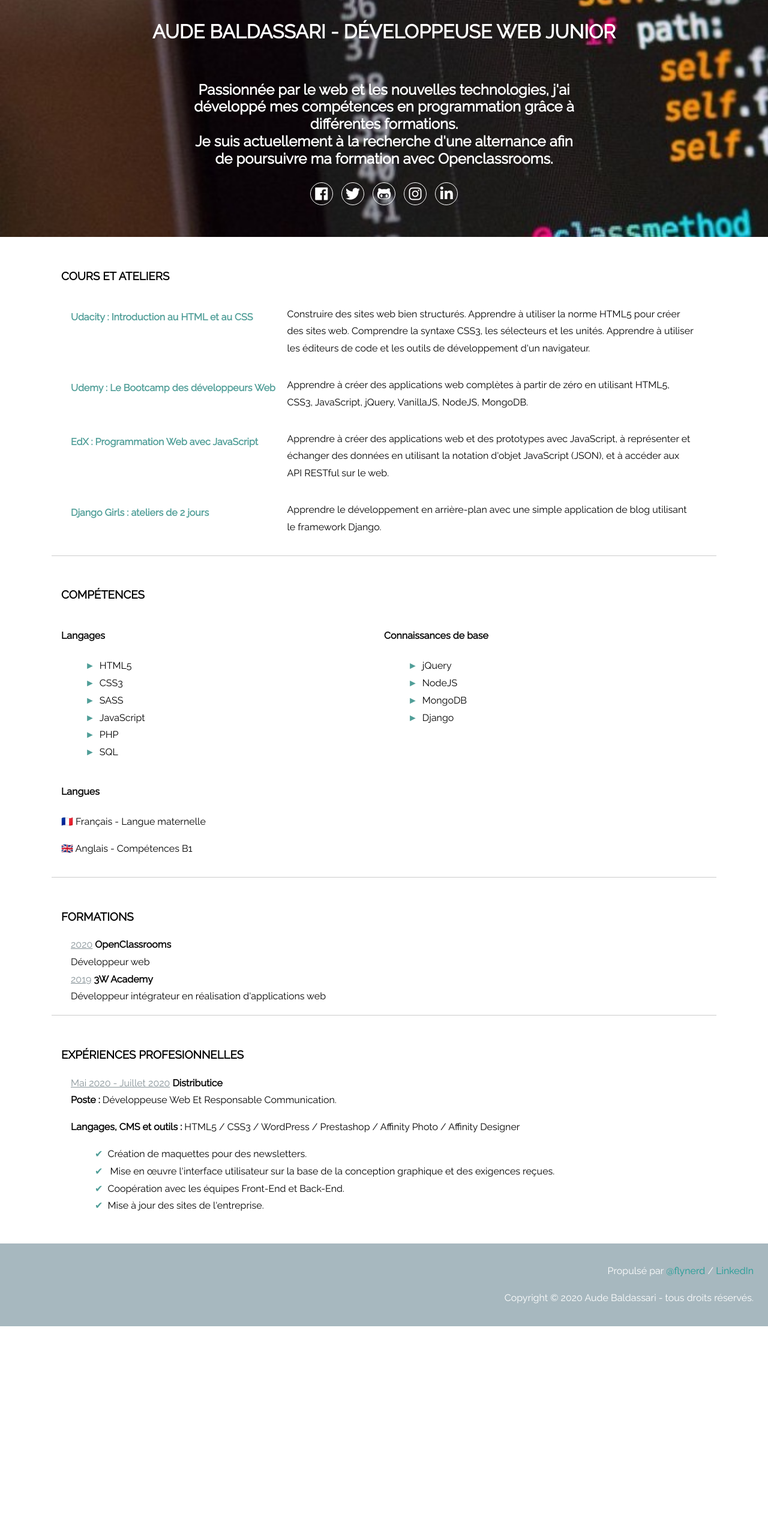
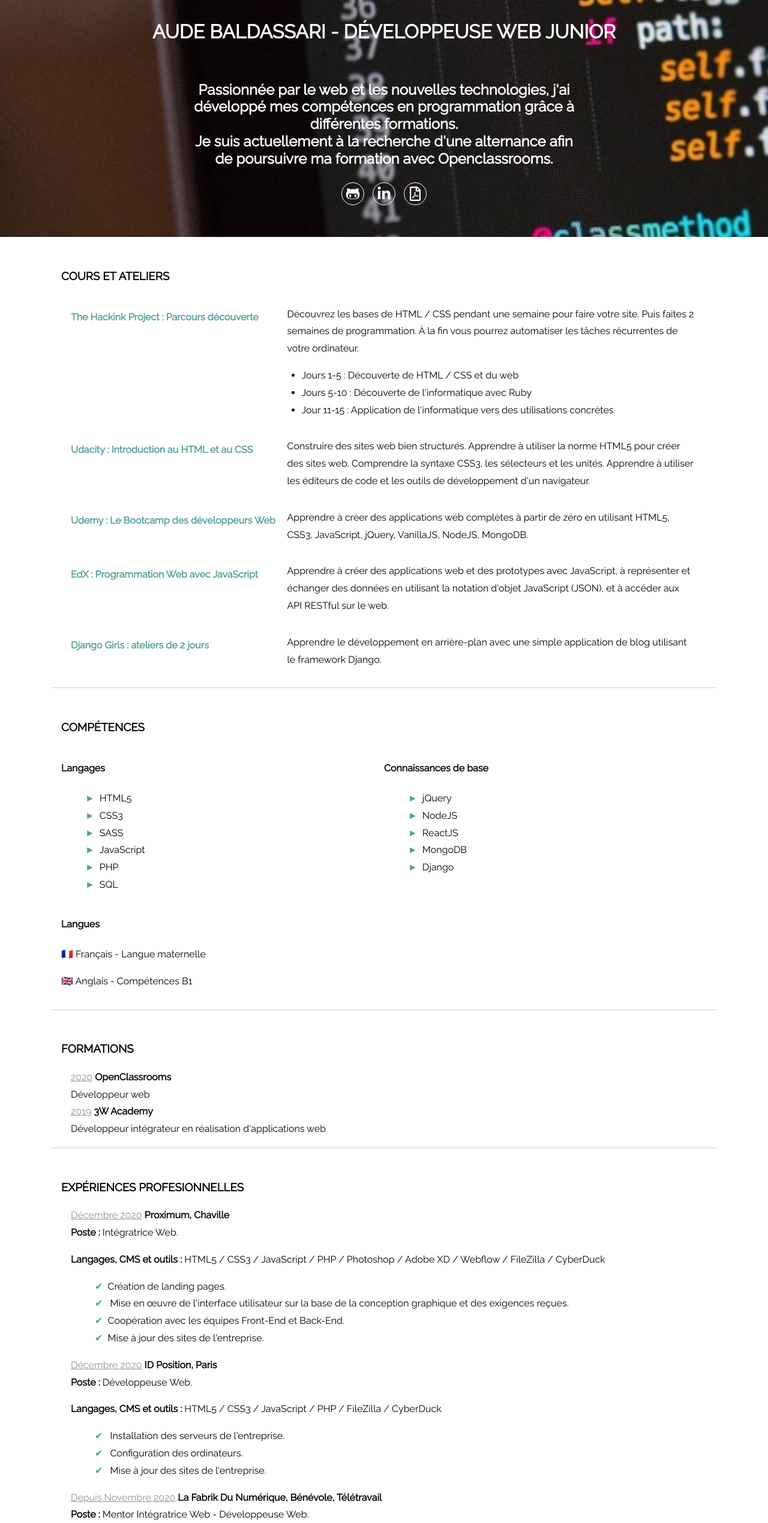
Before and after one commit to audebaldassari/Portfolio, a plain HTML site: page index.html in a window 1280 px wide. Shown: the part 261-2800 px from the top of the page at 60% size. Before the commit the page ends 2472 px from the top, so only its background shows below. Drawn offline with Linux system fonts and the light colour scheme.

Commit message:
Add files via upload

```diff
--- a/css/style.css
+++ b/css/style.css
@@ -73,6 +73,18 @@
 }
 
 .fab {
+  border: 1px solid white;
+  border-radius: 50%;
+  font-size: 1.5em;
+  width: 1.5em;
+  height: 1.5em;
+  line-height: 1.5em;
+  margin: 5px;
+  text-align: center;
+}
+
+.far {
+  color: white;
   border: 1px solid white;
   border-radius: 50%;
   font-size: 1.5em;
--- a/index.html
+++ b/index.html
@@ -32,30 +32,46 @@
       <section>
         <h2>
           Passionnée par le web et les nouvelles technologies, j'ai développé
-          mes compétences en programmation grâce à différentes formations.<br>
+          mes compétences en programmation grâce à différentes formations.<br />
           Je suis actuellement à la recherche d'une alternance afin de
           poursuivre ma formation avec Openclassrooms.
         </h2>
-        <a href="https://www.facebook.com/audebaldassari5/" target="_blank">
-          <i class="fab fa-facebook-f"></i>
-        </a>
-        <a href="https://twitter.com/loutremalefique/" target="_blank">
-          <i class="fab fa-twitter"></i>
-        </a>
         <a href="https://github.com/audebaldassari/" target="_blank">
           <i class="fab fa-github-alt"></i>
         </a>
-        <a href="https://www.instagram.com/audebaldassari/" target="_blank">
-          <i class="fab fa-instagram"></i>
-        </a>
         <a href="https://www.linkedin.com/in/audebaldassari/" target="_blank">
           <i class="fab fa-linkedin-in"></i>
+        </a>
+        <a href="img/CV_Aude_Baldassari_Développeuse_web.pdf" target="_blank">
+          <i class="far fa-file-pdf"></i>
         </a>
       </section>
     </header>
     <main>
       <section>
         <h3>Cours et ateliers</h3>
+        <article class="course">
+          <div class="title">
+            <h4>The Hackink Project : Parcours découverte</h4>
+          </div>
+          <div class="descrition">
+            <p>
+              Découvrez les bases de HTML / CSS pendant une semaine pour faire
+              votre site. Puis faites 2 semaines de programmation. À la fin vous
+              pourrez automatiser les tâches récurrentes de votre ordinateur.
+            </p>
+            <p>
+            <ul>
+              <li>Jours 1-5 : Découverte de HTML / CSS et du web</li>
+              <li>Jours 5-10 : Découverte de l'informatique avec Ruby</li>
+              <li>
+                Jour 11-15 : Application de l'informatique vers des utilisations
+                concrètes
+              </li>
+            </ul>
+            </p>
+          </div>
+        </article>
         <article class="course">
           <div class="title">
             <h4>Udacity : Introduction au HTML et au CSS</h4>
@@ -125,6 +141,7 @@
             <ul>
               <li>jQuery</li>
               <li>NodeJS</li>
+              <li>ReactJS</li>
               <li>MongoDB</li>
               <li>Django</li>
             </ul>
@@ -141,14 +158,13 @@
         <h3>Formations</h3>
         <article>
           <div class="school">
-            <span>2020</span> <strong>OpenClassrooms</strong>
+            <span>2020</span><strong> OpenClassrooms</strong>
           </div>
           <div class="descrition">Développeur web</div>
         </article>
         <article>
           <div class="school">
-            <span>2019</span>
-            <strong>3W Academy</strong>
+            <span>2019</span><strong> 3W Academy</strong>
           </div>
           <div>Développeur intégrateur en réalisation d'applications web</div>
         </article>
@@ -157,20 +173,109 @@
         <h3>Expériences profesionnelles</h3>
         <article>
           <div class="job-title">
-            <span>Mai 2020 - Juillet 2020</span> <strong>Distributice</strong>
+            <span>Décembre 2020</span><strong> Proximum, Chaville</strong>
             <br />
-            <strong>Poste :</strong> Développeuse web et responsable
-            communication.
+            <strong>Poste :</strong> Intégratrice web.
           </div>
           <div>
             <p>
               <strong>Langages, CMS et outils :</strong> HTML5 / CSS3 /
-              WordPress / Prestashop / Affinity Photo / Affinity Designer
+              JavaScript / PHP / Photoshop / Adobe XD / Webflow / FileZilla / CyberDuck
+            </p>
+            <ul class="job-description">
+              <li>Création de landing pages.</li>
+              <li>
+                Mise en œuvre de l'interface utilisateur sur la base de la
+                conception graphique et des exigences reçues.
+              </li>
+              <li>Coopération avec les équipes Front-End et Back-End.</li>
+              <li>Mise à jour des sites de l'entreprise.</li>
+            </ul>
+          </div>
+        </article>
+        <article>
+          <div class="job-title">
+            <span>Décembre 2020</span><strong> ID Position, Paris</strong>
+            <br />
+            <strong>Poste :</strong> Développeuse web.
+          </div>
+          <div>
+            <p>
+              <strong>Langages, CMS et outils :</strong> HTML5 / CSS3 /
+              JavaScript / PHP / FileZilla / CyberDuck
+            </p>
+            <ul class="job-description">
+              <li>
+                Installation des serveurs de l'entreprise.
+              </li>
+              <li>
+                Configuration des ordinateurs.
+              </li>
+              <li>
+                Mise à jour des sites de l'entreprise.
+              </li>
+            </ul>
+          </div>
+        </article>
+         <article>
+          <div class="job-title">
+            <span>Depuis Novembre 2020</span><strong> La Fabrik du Numérique, Bénévole, Télétravail</strong>
+            <br />
+            <strong>Poste :</strong> Mentor Intégratrice web - Développeuse web.
+          </div>
+          <div>
+            <p>
+              <strong>Langages, CMS et outils :</strong> HTML5 / CSS3 /
+              JavaScript / PHP
             </p>
             <ul class="job-description">
               <li>Création de maquettes pour des newsletters.</li>
               <li>
-                Mise en œuvre l'interface utilisateur sur la base de la
+                Mise en œuvre de l'interface utilisateur sur la base de la
+                conception graphique et des exigences reçues.
+              </li>
+              <li>Coopération avec les équipes Front-End et Back-End.</li>
+              <li>Mise à jour des sites de l'entreprise.</li>
+            </ul>
+          </div>
+        </article>
+         <article>
+          <div class="job-title">
+            <span>Septembre - Décembre 2020</span><strong> Téléthon, Bénévole, Télétravail</strong>
+            <br />
+            <strong>Poste :</strong> Développeuse web et responsable communication.
+          </div>
+          <div>
+            <p>
+              <strong>Langages, CMS et outils :</strong> HTML5 / CSS3 /
+              JavaScript / PHP / Affinity Photo / Affinity Designer
+            </p>
+            <ul class="job-description">
+              <li>Création de maquettes pour des newsletters.</li>
+              <li>
+                Mise en œuvre de l'interface utilisateur sur la base de la
+                conception graphique et des exigences reçues.
+              </li>
+              <li>Coopération avec les équipes Front-End et Back-End.</li>
+              <li>Mise à jour des sites de l'entreprise.</li>
+            </ul>
+          </div>
+        </article>
+        <article>
+          <div class="job-title">
+            <span>Mai 2020 - Juillet 2020</span><strong> Distributice, Télétravail</strong>
+            <br />
+            <strong>Poste :</strong> Développeuse web et responsable communication.
+          </div>
+          <div>
+            <p>
+              <strong>Langages, CMS et outils :</strong> HTML5 / CSS3 /
+              WordPress / Prestashop / PowerPoint / Affinity Photo / Affinity Designer
+            </p>
+            <ul class="job-description">
+              <li>Création de maquettes pour des newsletters.</li>
+              <li>
+                Mise en œuvre de l'interface utilisateur sur la base de la
                 conception graphique et des exigences reçues.
               </li>
               <li>Coopération avec les équipes Front-End et Back-End.</li>
@@ -182,10 +287,10 @@
     </main>
     <footer>
       <p>
-        Propulsé par <a href="https://www.flynerd.pl/">@flynerd</a> /
-        <a href="https://www.linkedin.com/in/ritalyczywek/">LinkedIn</a>
+        Propulsé par <a href="https://www.flynerd.pl/" target="_blank">@flynerd</a> /
+        <a href="https://www.linkedin.com/in/ritalyczywek/" target="_blank">LinkedIn</a>
       </p>
-      <p>Copyright &copy; 2020 Aude Baldassari - tous droits réservés.</p>
+      <p>Copyright &copy; 2018 - 2021 Aude Baldassari - Tous droits réservés.</p>
     </footer>
   </body>
 </html>
```
Also changed, not shown: 2 other files.
